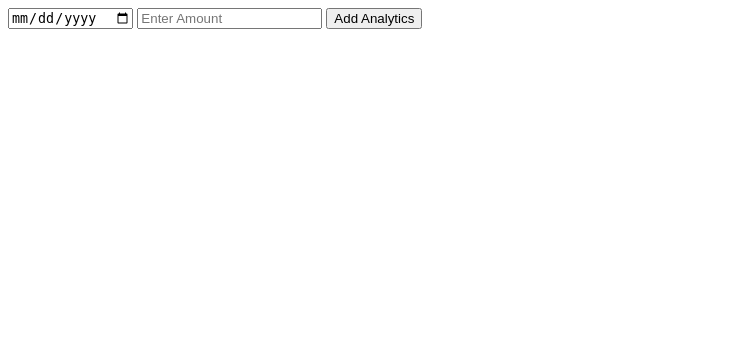
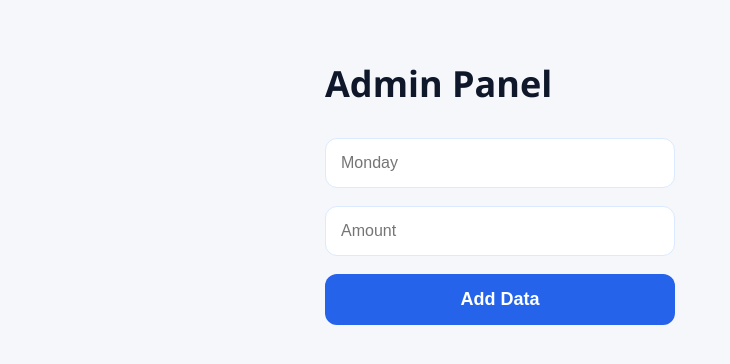
Before and after one commit to Rawish007/dashboard, a Flask app: page /admin in a window 1280 px wide. Shown: the top 364 px of the page, without its empty margins (0-730 px from the left). Run offline with Flask 3, Linux system fonts and the light colour scheme.

Commit message:
Update admin.html

```diff
--- a/templates/admin.html
+++ b/templates/admin.html
@@ -1,18 +1,42 @@
+<!DOCTYPE html>
+<html>
+
+<head>
+
+<title>Admin</title>
+
+<link rel="stylesheet"
+href="{{ url_for('static', filename='style.css') }}">
+
+</head>
+
+<body>
+
+<div class="main">
+
+<h1>Admin Panel</h1>
+
 <form method="POST">
 
     <input
-    type="date"
+    type="text"
     name="day"
-    required>
+    placeholder="Monday">
 
     <input
     type="number"
     name="amount"
-    placeholder="Enter Amount"
-    required>
+    placeholder="Amount">
 
     <button type="submit">
-        Add Analytics
+
+        Add Data
+
     </button>
 
 </form>
+
+</div>
+
+</body>
+</html>
```
